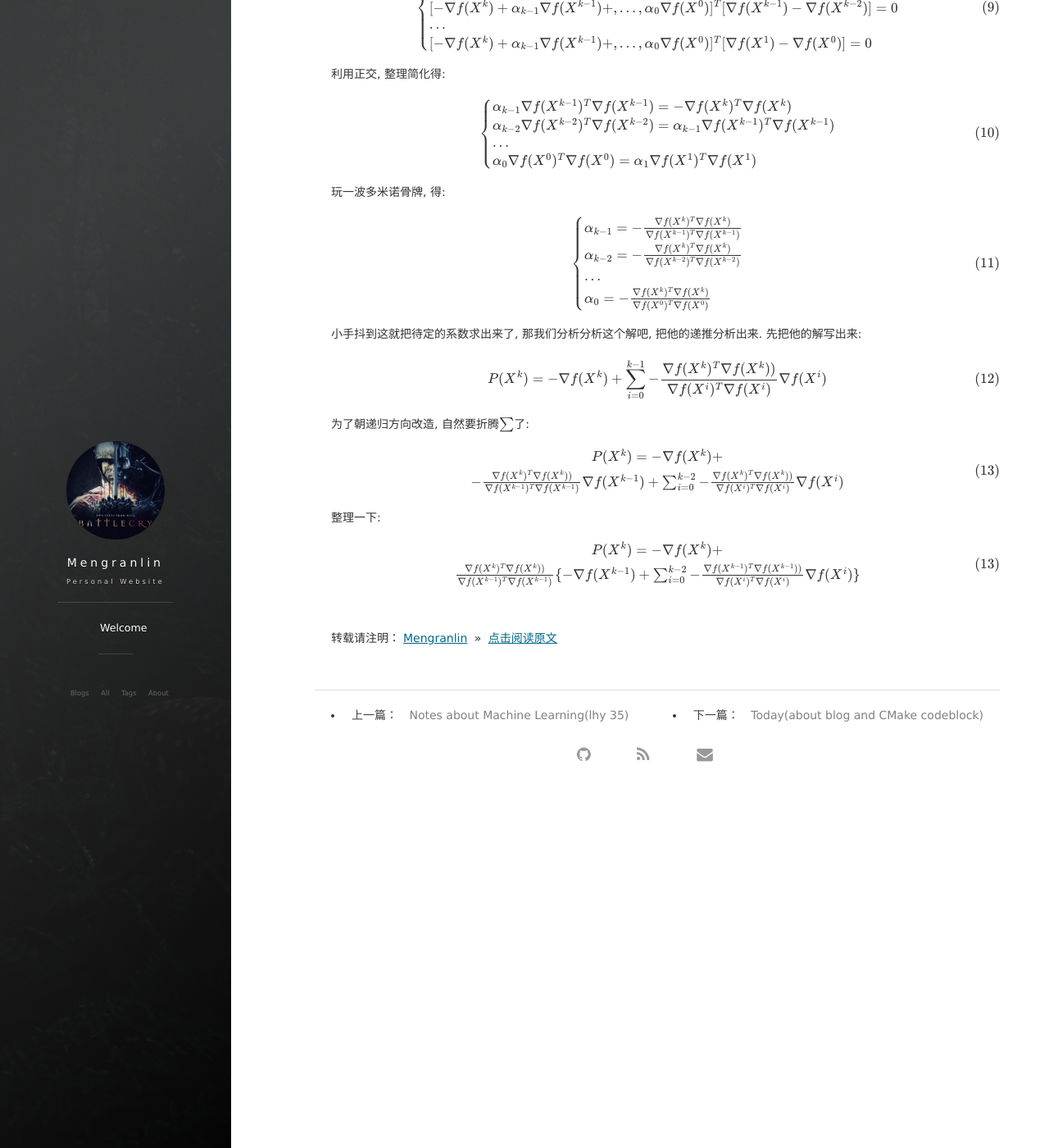
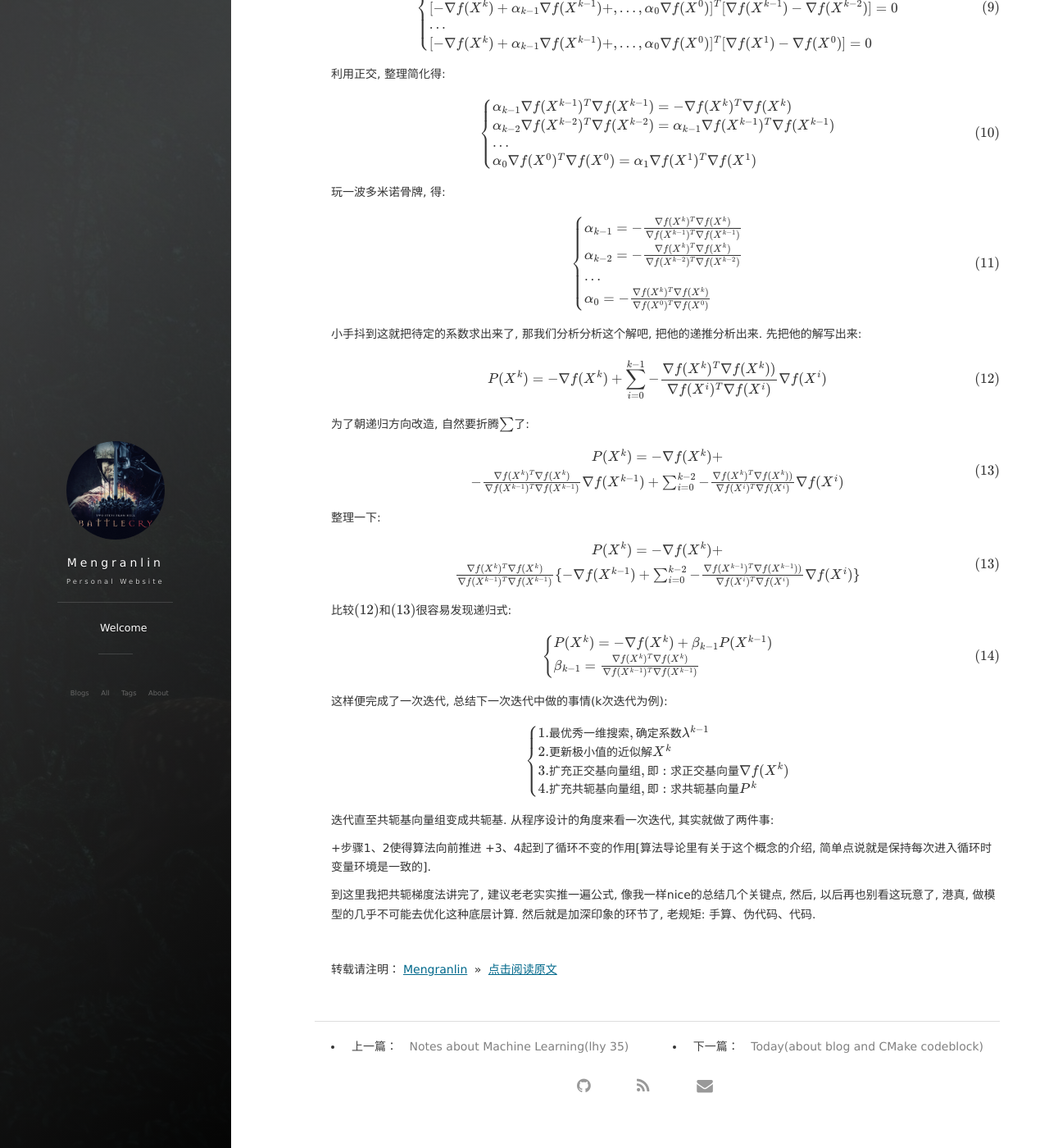
Before and after one commit to lmrshare/lmrshare.github.io, a Jekyll site: the page built from _posts/2018-08-13-unconstrained-exetreme-value-problem.md, in a window 1280 px wide and 1400 px high, scrolled down 6118 px. Shown: the whole window at 82% size. Built offline with Jekyll 4.4.1, drawn with Linux system fonts in a browser that asks for light colours; nearby versions of some CDN libraries; formulas are drawn with MathJax 3; comment, search, counter and statistics services are not loaded.

Commit message:
perfect it again3

```diff
--- a/_posts/2018-08-13-unconstrained-exetreme-value-problem.md
+++ b/_posts/2018-08-13-unconstrained-exetreme-value-problem.md
@@ -355,7 +355,7 @@ $$
 $$
 \begin{matrix}
 P(X^k) = -\nabla f(X^k) + \\
--\frac{\nabla f(X^{k})^T \nabla f(X^{k}))}{\nabla f(X^{k-1})^T \nabla f(X^{k-1})} \nabla f(X^{k-1}) +
+-\frac{\nabla f(X^{k})^T \nabla f(X^{k})}{\nabla f(X^{k-1})^T \nabla f(X^{k-1})} \nabla f(X^{k-1}) +
 \sum_{i=0}^{k-2} -\frac{\nabla f(X^{k})^T \nabla f(X^{k}))}{\nabla f(X^{i})^T \nabla f(X^{i})} \nabla f(X^{i})
 \tag{
 13
@@ -368,7 +368,7 @@ $$
 $$
 \begin{matrix}
 P(X^k) = -\nabla f(X^k) + \\
-\frac{\nabla f(X^{k})^T \nabla f(X^{k}))}{\nabla f(X^{k-1})^T \nabla f(X^{k-1})} \{-\nabla f(X^{k-1}) +
+\frac{\nabla f(X^{k})^T \nabla f(X^{k})}{\nabla f(X^{k-1})^T \nabla f(X^{k-1})} \{-\nabla f(X^{k-1}) +
 \sum_{i=0}^{k-2} -\frac{\nabla f(X^{k-1})^T \nabla f(X^{k-1}))}{\nabla f(X^{i})^T \nabla f(X^{i})} \nabla f(X^{i})
 \}
 \tag{
@@ -377,6 +377,41 @@ P(X^k) = -\nabla f(X^k) + \\
 \end{matrix}
 $$
 
+比较$(12)$和$(13)$很容易发现递归式:
+
+$$
+
+\begin{cases}
+P(X^k) = -\nabla f(X^k) + \beta_{k-1} P(X^{k-1}) \\
+
+\beta_{k-1} =
+\frac{\nabla f(X^{k})^T \nabla f(X^{k})}
+{\nabla f(X^{k-1})^T \nabla f(X^{k-1})}
+
+\end{cases}
+\tag{14}
+$$
+
+这样便完成了一次迭代, 总结下一次迭代中做的事情(k次迭代为例):
+
+$$
+\begin{cases}
+1. 最优秀一维搜索, 确定系数\lambda^{k-1} \\
+2. 更新极小值的近似解X^k \\
+3. 扩充正交基向量组, 即: 求正交基向量\nabla f(X^k) \\
+4. 扩充共轭基向量组, 即: 求共轭基向量P^k
+\end{cases}
+$$
+
+迭代直至共轭基向量组变成共轭基. 从程序设计的角度来看一次迭代,
+其实就做了两件事:
+
++步骤1、2使得算法向前推进
++3、4起到了循环不变的作用[算法导论里有关于这个概念的介绍, 简单点说就是保持每次进入循环时变量环境是一致的].
+
+到这里我把共轭梯度法讲完了, 建议老老实实推一遍公式, 像我一样nice的总结几个关键点, 然后, 以后再也别看这玩意了, 港真, 做模型的几乎不可能去优化这种底层计算.
+然后就是加深印象的环节了, 老规矩: 手算、伪代码、代码.
+
 <br>
 
 转载请注明：[Mengranlin](https://lmrshare.github.io) » [点击阅读原文](https://lmrshare.github.io/2015/09/iOS9_Note/)
```
